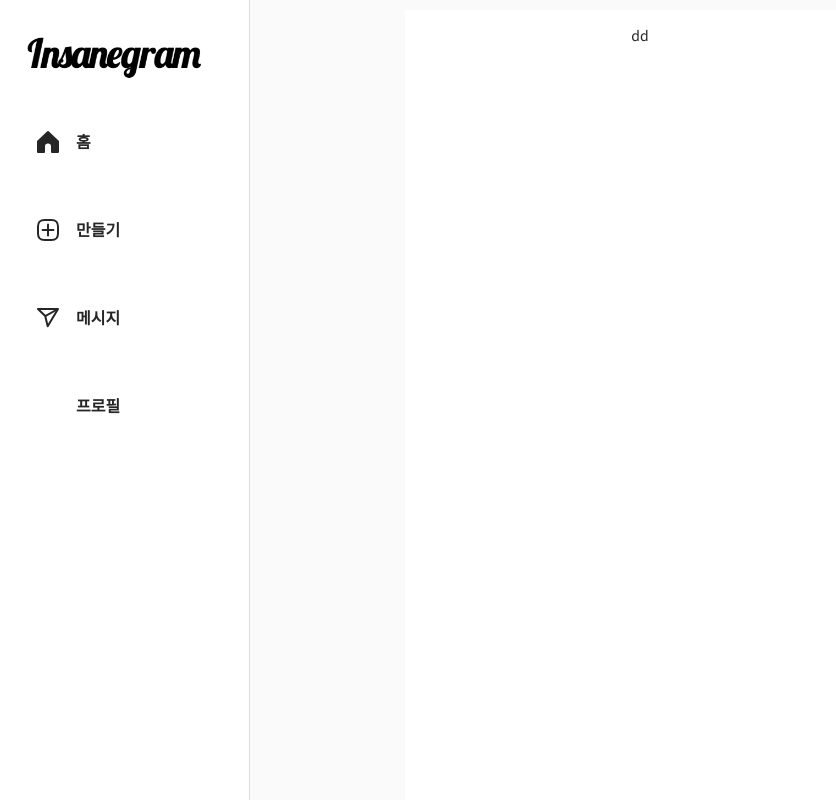
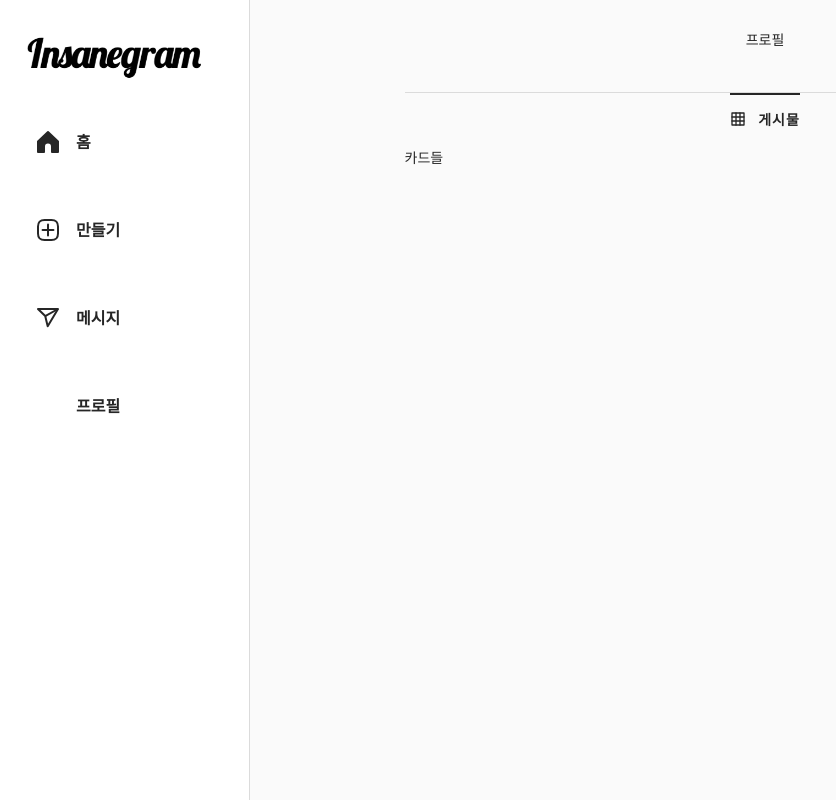
Before and after one commit to team-CSYLK/frontend, a React (Create React App) app: page /Profile in a window 1280 px wide. Shown: the whole page, without its empty margins (0-836 px from the left). Built offline with nearby package versions, Linux system fonts and the light colour scheme.

Commit message:
[feat] profile 페이지 css

```diff
--- a/src/pages/Main.js
+++ b/src/pages/Main.js
@@ -67,7 +67,7 @@ const MainLayoutSection = styled.div`
   height: 100vh;
   background: rgb(255, 255, 255);
   flex-flow: row nowrap;
-  /* flex-shrink: 1; */
+  flex-shrink: 1;
 `;
 
 const MainDetailWrapper = styled.div`
--- a/src/pages/Profile.js
+++ b/src/pages/Profile.js
@@ -4,13 +4,81 @@ const Profile = () => {
   return (
     <>
       <ProfileLayoutWrapper>
-        <MainLayoutContainer>
-          <MainLayoutSection>
-            <MainDetailWrapper>
-              <MainDetailContainer>dd</MainDetailContainer>
-            </MainDetailWrapper>
-          </MainLayoutSection>
-        </MainLayoutContainer>
+        <ProfileLayoutContainer>
+          <ProfileContentHeader>프로필</ProfileContentHeader>
+          <ProfileContentTitle>
+            <ProfileContentTitleBorder>
+              <svg
+                aria-label=""
+                color="#262626"
+                fill="#262626"
+                height="16"
+                role="img"
+                viewBox="0 0 24 24"
+                width="16"
+              >
+                <rect
+                  fill="none"
+                  height="18"
+                  stroke="currentColor"
+                  strokeLinecap="round"
+                  strokeLinejoin="round"
+                  strokeWidth="2"
+                  width="18"
+                  x="3"
+                  y="3"
+                ></rect>
+                <line
+                  fill="none"
+                  stroke="currentColor"
+                  strokeLinecap="round"
+                  strokeLinejoin="round"
+                  strokeWidth="2"
+                  x1="9.015"
+                  x2="9.015"
+                  y1="3"
+                  y2="21"
+                ></line>
+                <line
+                  fill="none"
+                  stroke="currentColor"
+                  strokeLinecap="round"
+                  strokeLinejoin="round"
+                  strokeWidth="2"
+                  x1="14.985"
+                  x2="14.985"
+                  y1="3"
+                  y2="21"
+                ></line>
+                <line
+                  fill="none"
+                  stroke="currentColor"
+                  strokeLinecap="round"
+                  strokeLinejoin="round"
+                  strokeWidth="2"
+                  x1="21"
+                  x2="3"
+                  y1="9.015"
+                  y2="9.015"
+                ></line>
+                <line
+                  fill="none"
+                  stroke="currentColor"
+                  strokeLinecap="round"
+                  strokeLinejoin="round"
+                  strokeWidth="2"
+                  x1="21"
+                  x2="3"
+                  y1="14.985"
+                  y2="14.985"
+                ></line>
+              </svg>
+              <ProfileContentTitleText>게시물</ProfileContentTitleText>
+            </ProfileContentTitleBorder>
+          </ProfileContentTitle>
+          <ProfileContentDetailBox>카드들</ProfileContentDetailBox>
+        </ProfileLayoutContainer>
+        <div></div>
       </ProfileLayoutWrapper>
     </>
   );
@@ -19,66 +87,84 @@ const Profile = () => {
 export default Profile;
 const ProfileLayoutWrapper = styled.div`
   background-color: rgb(250, 250, 250);
+  min-height: 100vh;
+  display: flex;
+  overflow-x: hidden;
+  flex-direction: column;
+  /* position: relative; */
+  margin-left: 320px;
+  @media screen and (max-width: 1300px) {
+    margin-left: 250px;
+  }
+  @media screen and (max-width: 900px) {
+    margin-left: 100px;
+  }
 `;
 
-const MainLayoutContainer = styled.div`
-  min-height: 100vh;
-  min-width: 80vw;
-  flex-direction: column;
-  display: flex;
-  justify-content: flex-start;
-  overflow-x: hidden;
+const ProfileLayoutContainer = styled.div`
+  padding: 30px 20px 0;
+  box-sizing: content-box;
+  width: calc(100% - 40px);
   flex-grow: 1;
-  /* background-color: red; */
+  margin: 0 auto 30px; //footer 넣을 공간
+
+  width: 70%;
 `;
 
-const MainLayoutSection = styled.div`
-  padding-top: 0;
+const ProfileContentHeader = styled.div`
+  margin-bottom: 44px;
   display: flex;
-  flex-flow: row nowrap; //row 와 nowrp을 합침
   align-items: stretch;
-  border: 0;
-  box-sizing: border-box;
-  flex-grow: 1;
-  flex-shrink: 0;
-  font-size: 100%;
-  margin: 0 auto;
-  padding: 0;
+  flex-direction: row;
   position: relative;
-  vertical-align: baseline;
-  width: 100%;
-  height: 100vh;
-  /* background: rgb(255, 255, 255); */
-  flex-flow: row nowrap;
-  /* flex-shrink: 1; */
+  display: flex;
+  justify-content: center;
 `;
 
-const MainDetailWrapper = styled.div`
-  background: rgb(255, 255, 255);
-  margin-top: 10px;
-  transform: translateY(0px);
-  flex-shrink: 1;
-  transition: transform 0.3s ease-out 0.2s;
-  float: left;
-  margin-right: 64px;
-  max-width: 470px;
-  width: 100%;
+const ProfileContentHeaderInbox = styled.div`
   display: flex;
-  font: inherit;
-  font-size: 100%;
-  height: 100vh;
-  margin-left: auto;
-  margin-right: auto;
-  justify-content: center;
-  /* overflow-x: none; */
+  flex-direction: row;
+  align-items: stretch;
+  position: relative;
 `;
 
-const MainDetailContainer = styled.div`
-  margin-top: 16px;
+const ProfileContentTitle = styled.div`
+  font-weight: 700;
+  justify-content: center;
+  box-sizing: border-box;
+  display: flex;
+  align-items: center;
+  text-align: center;
+  border-top: 1px solid rgb(219, 219, 219);
+  letter-spacing: 1px;
+  flex-direction: row;
+  /* font-size: 0.75rem; */
+  position: relative;
+  /* color: #8e8e8e; */
+  vertical-align: baseline;
+`;
+const ProfileContentTitleBorder = styled.div`
+  border-top: 2px solid rgb(38, 38, 38);
+  display: flex;
+  flex-direction: row;
+  align-items: center;
+  gap: 12px;
+  margin: 0 0 20px;
+  padding-top: 15px;
+`;
+const ProfileContentTitleText = styled.div`
+  text-align: center;
+`;
+const ProfileContentDetailBox = styled.div`
+  direction: ltr;
+  box-sizing: border-box;
+  position: relative;
+  display: flex;
   justify-content: flex-start;
   flex-direction: column;
   align-items: stretch;
+  min-height: 0;
+  min-width: 0;
   display: flex;
-  box-sizing: border-box;
-  position: relative;
+  /* align-items: center; */
 `;
--- a/src/shared/Layout.js
+++ b/src/shared/Layout.js
@@ -28,6 +28,7 @@ const LayoutStyles = styled.div`
   min-height: 100vh;
   flex-direction: column;
   min-width: 100vw;
+  /* justify-content: center; */
   /* margin-right: 2000000px; */
   /* overflow-y: scroll !important; */
 `;
--- a/src/shared/Router.jsx
+++ b/src/shared/Router.jsx
@@ -13,8 +13,9 @@ const Router = () => {
 
   return (
     <BrowserRouter>
-      <Category />
       <Layout>
+        <Category />
+
         <Routes>
           <Route path="/" element={<Login />} />
 
@@ -24,7 +25,6 @@ const Router = () => {
           <Route path="/Edit" element={<EditProfile />} />
         </Routes>
       </Layout>
-
     </BrowserRouter>
   );
 };
```
